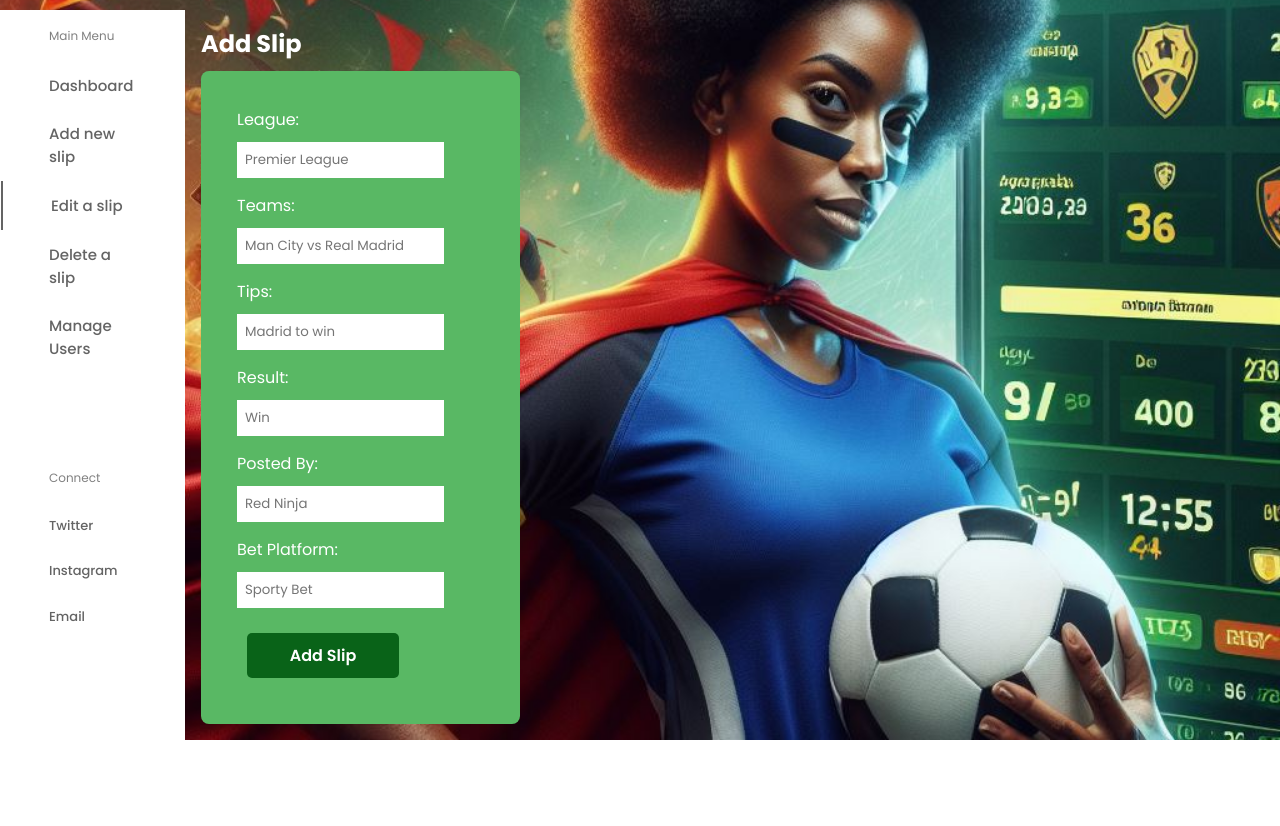
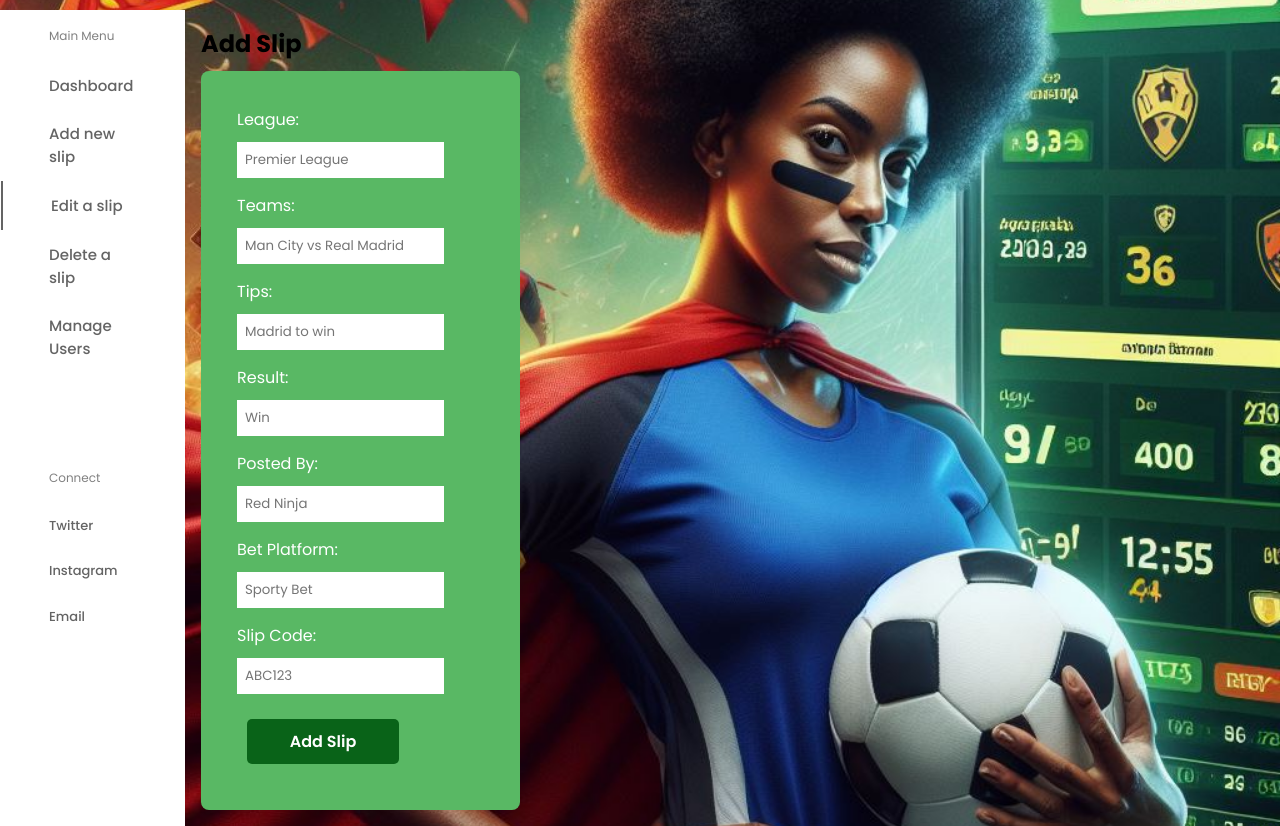
Before and after one commit to bamideletewogbade/Football_Bet_Predictions, a Flask app: page /add in a window 1280 px wide. Shown: the part 60-886 px from the top of the page. Before the commit the page ends 800 px from the top, so only its background shows below. Run offline with Flask 3, Linux system fonts and the light colour scheme.

Commit message:
Latest push

```diff
--- a/app.py
+++ b/app.py
@@ -3,34 +3,58 @@ from flask_sqlalchemy import SQLAlchemy
 from sqlalchemy import create_engine
 import mysql.connector
 from config import DB_CONFIG
+import mysql.connector
+from db import db
+from sqlalchemy import Column, Integer, String
+from sqlalchemy.ext.declarative import declarative_base
+
+# from models.prediction import Prediction
 
 app = Flask(__name__)
 
+Base = declarative_base()
+
 # This method handles connection to my database
+# -def connect_to_database():
+# -    try:
+# -        connection = mysql.connector.connect(**DB_CONFIG)
+# -        if connection.is_connected():
+# -            print("Connected to the database successfully!")
+# -        return connection
+# -
+# -    except Exception as e:
+# -        print(f"Error: Could not connect to the database. Reason: {str(e)}")
+# -        return None
+# -
+# -    finally:
+# -        # Connection will be closed in the calling code after using it.
+# -        pass
+
+class Prediction(Base):
+    __tablename__ = 'prediction'
+    def __init__(self, league, teams, tips, result, posted_by, bet_platform, slip_code):
+        self.league = league
+        self.teams = teams
+        self.tips = tips
+        self.result = result
+        self.posted_by = posted_by
+        self.bet_platform = bet_platform
+        self.slip_code = slip_code
+
 def connect_to_database():
     try:
         connection = mysql.connector.connect(**DB_CONFIG)
-        if connection.is_connected():
-            print("Connected to the database successfully!")
         return connection
 
     except Exception as e:
         print(f"Error: Could not connect to the database. Reason: {str(e)}")
         return None
 
-    finally:
-        # Connection will be closed in the calling code after using it.
-        pass
-
 connection = connect_to_database()
-
-# Perform other database operations using the 'connection' object here
 
 if connection and connection.is_connected():
     connection.close()
     print("Connection closed.")
-
-## Database connection ends here
 
 
 @app.route('/')
@@ -46,7 +70,15 @@ def manage():
     return render_template('admin_view_users.html')
 
 @app.route('/add', methods=['GET', 'POST'])
-def add():
+def add_prediction() -> str:
+    """Handles the addition of a new prediction to the database.
+
+    Args:
+        None
+
+    Returns:
+        str: The URL for the success page if the prediction is added successfully, otherwise renders the 'admin_add_slip.html' template.
+    """
     if request.method == 'POST':
         league = request.form['league']
         teams = request.form['teams']
@@ -56,29 +88,19 @@ def add():
         bet_platform = request.form['bet_platform']
         slip_code = request.form['slip_code']
 
-        #request payload
-        new_prediction = Prediction(
-            league=league,
-            teams=teams,
-            tips=tips,
-            result=result,
-            posted_by=posted_by,
-            bet_platform=bet_platform,
-            slip_code = slip_code
-        )
+        new_prediction = Prediction(league, teams, tips, result, posted_by, bet_platform, slip_code)
         db.session.add(new_prediction)
         db.session.commit()
+        print("Connection to the database is successful")
 
         return redirect(url_for('success'))
 
     return render_template('admin_add_slip.html')
 
 
-
 @app.route('/success')
 def success():
     return 'Slip added successfully!'
-    return render_template('admin_add_slip.html')
 
 @app.route('/edit')
 def edit():
--- /dev/null
+++ b/db.py
@@ -0,0 +1,3 @@
+from flask_sqlalchemy import SQLAlchemy
+
+db = SQLAlchemy()
--- a/models/slip.py
+++ b/models/Prediction.py
@@ -1,4 +1,6 @@
-class Slip(db.Model):
+from db import db
+
+class Prediction(db.Model):
     id = db.Column(db.Integer, primary_key=True)
     league = db.Column(db.String(100), nullable=False)
     teams = db.Column(db.String(100), nullable=False)
--- a/templates/admin_add_slip.html
+++ b/templates/admin_add_slip.html
@@ -253,38 +253,33 @@
         </nav>
 
         <div class="main-body">
-            <h2 style="color: white;">Add Slip</h2>
+            <h2>Add Slip</h2>
             <div class="promo_card">
                 <form action="/add" method="post">
                     <label for="league">League:</label>
-                    <input type="text" id="league" name="league" required placeholder="Premier League">
+                    <input type="text" id="league" name="league" required placeholder="Premier League" class="form-input">
 
                     <label for="teams">Teams:</label>
-                    <input type="text" id="teams" name="teams" required placeholder="Man City vs Real Madrid">
+                    <input type="text" id="teams" name="teams" required placeholder="Man City vs Real Madrid" class="form-input">
 
                     <label for="tips">Tips:</label>
-                    <input type="text" id="tips" name="tips" required placeholder="Madrid to win">
+                    <input type="text" id="tips" name="tips" required placeholder="Madrid to win" class="form-input">
 
                     <label for="result">Result:</label>
-                    <input type="text" id="result" name="result" required placeholder="Win">
-                    <!-- <label for="result">Result (✅):</label> -->
-                    <!-- <input type="checkbox" id="result" name="result" value="Result (✅)" class="text-white"> -->
+                    <input type="text" id="result" name="result" required placeholder="Win" class="form-input">
 
                     <label for="posted_by">Posted By:</label>
-                    <input type="text" id="posted_by" name="posted_by" required placeholder="Red Ninja">
+                    <input type="text" id="posted_by" name="posted_by" required placeholder="Red Ninja" class="form-input">
 
                     <label for="bet_platform">Bet Platform:</label>
-                    <input type="text" id="bet_platform" name="bet_platform" required placeholder="Sporty Bet">
+                    <input type="text" id="bet_platform" name="bet_platform" required placeholder="Sporty Bet" class="form-input">
 
-                    <button type="submit">Add Slip</button>
+                    <label for="slip_code">Slip Code:</label>
+                    <input type="text" id="slip_code" name="slip_code" required placeholder="ABC123">
+
+                    <button type="submit" class="submit-button">Add Slip</button>
                 </form>
-                <!-- <div class="image-container">
-                    <img src="{{ url_for('static', filename='your_image.jpg') }}" alt="Image">
-                </div> -->
             </div>
-             <!-- <div class="image-container">
-        <img src="{{ url_for('static', filename='1.jpg') }}" alt="Image">
-    </div> -->
         </div>
         <!-- Add your sidebar and other elements here if needed -->
 
```
Also changed, not shown: models.py (deleted, +0 -12 lines).
